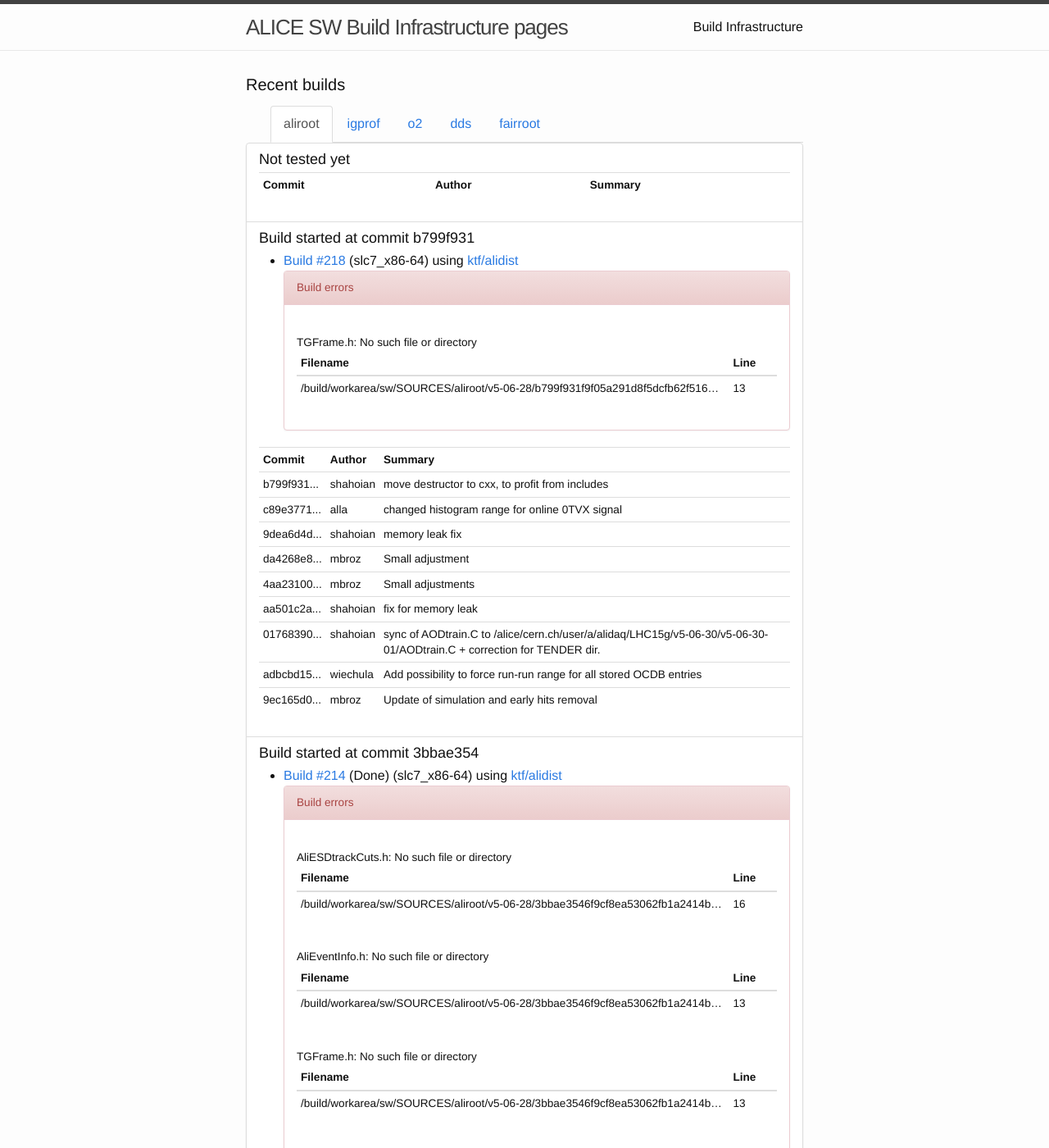
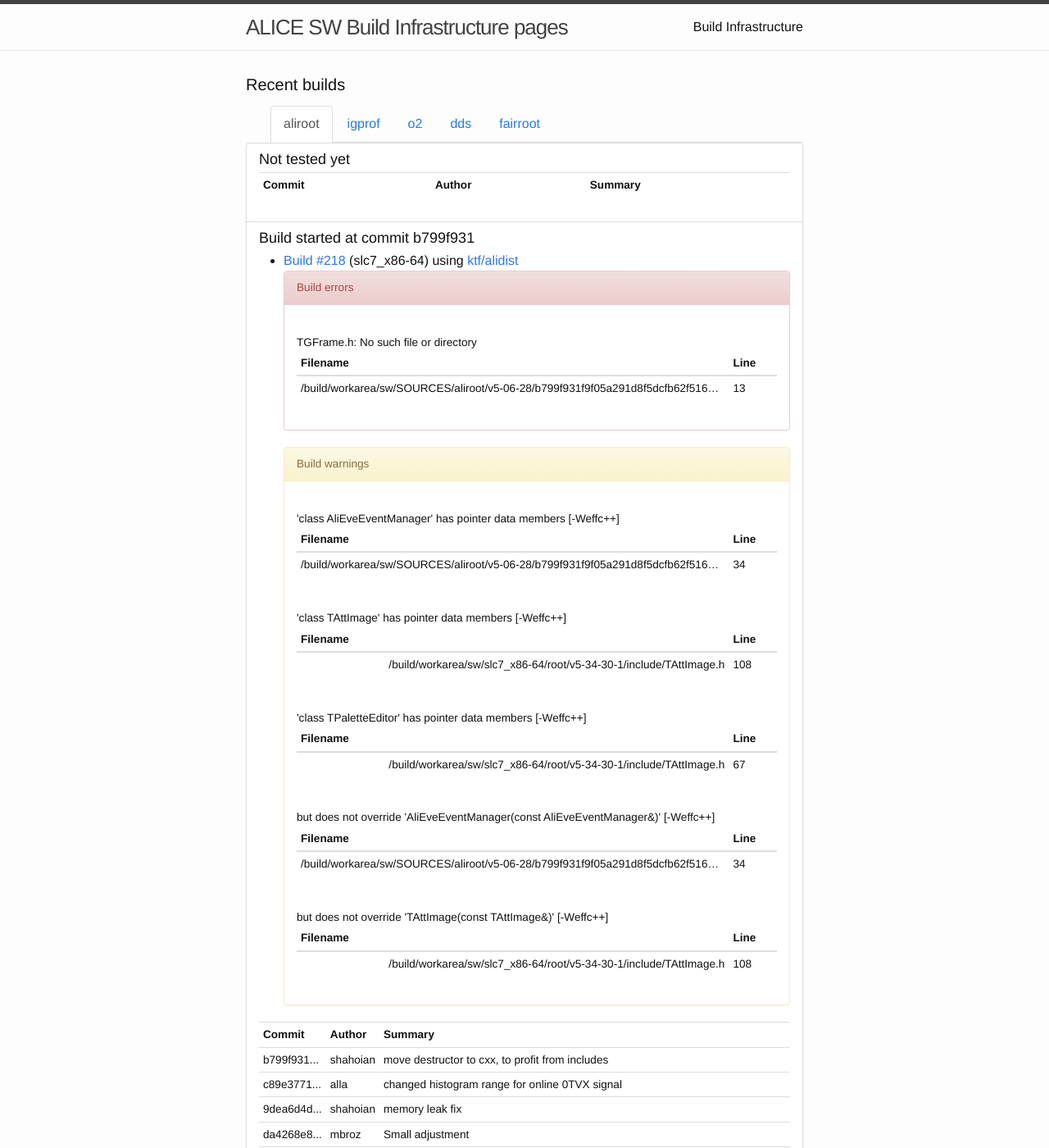
Before and after one commit to alisw/alisw.github.io, a Jekyll site: the page built from index.html, in a window 1280 px wide and 1400 px high. Shown: the whole window at 82% size. Built offline with Jekyll 4.4.1, drawn with Linux system fonts in a browser that asks for light colours; nearby versions of some CDN libraries.

Commit message:
Updated results.

```diff
--- a/_data/warnings.json
+++ b/_data/warnings.json
@@ -229,168 +229,64 @@
           } ]
         }
       }, {
-        "key" : "205",
+        "key" : "218",
         "by_message" : {
           "buckets" : [ {
-            "key" : "'rstride[0]' may be used uninitialized in this function [-Wmaybe-uninitialized]",
+            "key" : "'class AliEveEventManager' has pointer data members [-Weffc++]",
             "filename" : {
               "buckets" : [ {
-                "key" : "../../.././libgfortran/generated/unpack_c10.c",
+                "key" : "/build/workarea/sw/SOURCES/aliroot/v5-06-28/b799f931f9f05a291d8f5dcfb62f51675f0b94dd/EVE/EveBase/AliEveEventManager.h",
                 "line" : {
                   "buckets" : [ {
-                    "key" : "115"
-                  }, {
-                    "key" : "261"
-                  } ]
-                }
-              }, {
-                "key" : "../../.././libgfortran/generated/unpack_c16.c",
-                "line" : {
-                  "buckets" : [ {
-                    "key" : "115"
-                  }, {
-                    "key" : "261"
-                  } ]
-                }
-              }, {
-                "key" : "../../.././libgfortran/generated/unpack_c4.c",
-                "line" : {
-                  "buckets" : [ {
-                    "key" : "115"
-                  }, {
-                    "key" : "261"
-                  } ]
-                }
-              }, {
-                "key" : "../../.././libgfortran/generated/unpack_c8.c",
-                "line" : {
-                  "buckets" : [ {
-                    "key" : "115"
-                  }, {
-                    "key" : "261"
-                  } ]
-                }
-              }, {
-                "key" : "../../.././libgfortran/generated/unpack_i1.c",
-                "line" : {
-                  "buckets" : [ {
-                    "key" : "115"
-                  }, {
-                    "key" : "261"
+                    "key" : "34"
                   } ]
                 }
               } ]
             }
           }, {
-            "key" : "variable 'Ql' set but not used [-Wunused-but-set-variable]",
+            "key" : "'class TAttImage' has pointer data members [-Weffc++]",
             "filename" : {
               "buckets" : [ {
-                "key" : "../../.././libgcc/config/libbid/bid128_div.c",
+                "key" : "/build/workarea/sw/slc7_x86-64/root/v5-34-30-1/include/TAttImage.h",
                 "line" : {
                   "buckets" : [ {
-                    "key" : "1406"
-                  }, {
-                    "key" : "39"
-                  }, {
-                    "key" : "490"
-                  }, {
-                    "key" : "949"
-                  } ]
-                }
-              }, {
-                "key" : "../.././libgcc/config/libbid/bid128_div.c",
-                "line" : {
-                  "buckets" : [ {
-                    "key" : "1406"
-                  }, {
-                    "key" : "39"
-                  }, {
-                    "key" : "490"
-                  }, {
-                    "key" : "949"
-                  } ]
-                }
-              }, {
-                "key" : "../../.././libgcc/config/libbid/bid64_div.c",
-                "line" : {
-                  "buckets" : [ {
-                    "key" : "1374"
-                  }, {
-                    "key" : "523"
-                  }, {
-                    "key" : "937"
-                  } ]
-                }
-              }, {
-                "key" : "../.././libgcc/config/libbid/bid64_div.c",
-                "line" : {
-                  "buckets" : [ {
-                    "key" : "1374"
-                  }, {
-                    "key" : "523"
-                  }, {
-                    "key" : "937"
+                    "key" : "108"
                   } ]
                 }
               } ]
             }
           }, {
-            "key" : "comparison between signed and unsigned integer expressions [-Wsign-compare]",
+            "key" : "'class TPaletteEditor' has pointer data members [-Weffc++]",
             "filename" : {
               "buckets" : [ {
-                "key" : "gengtype-lex.c",
+                "key" : "/build/workarea/sw/slc7_x86-64/root/v5-34-30-1/include/TAttImage.h",
                 "line" : {
                   "buckets" : [ {
-                    "key" : "2652"
-                  } ]
-                }
-              }, {
-                "key" : "/build/workarea/sw/SOURCES/Binutils/2.25/binutils-2_25/ld/ldlex.c",
-                "line" : {
-                  "buckets" : [ {
-                    "key" : "3934"
+                    "key" : "67"
                   } ]
                 }
               } ]
             }
           }, {
-            "key" : "'gets' is deprecated (declared at /usr/include/stdio.h:638) [-Wdeprecated-declarations]",
+            "key" : "but does not override 'AliEveEventManager(const AliEveEventManager&)' [-Weffc++]",
             "filename" : {
               "buckets" : [ {
-                "key" : "../../.././libssp/gets-chk.c",
+                "key" : "/build/workarea/sw/SOURCES/aliroot/v5-06-28/b799f931f9f05a291d8f5dcfb62f51675f0b94dd/EVE/EveBase/AliEveEventManager.h",
                 "line" : {
                   "buckets" : [ {
-                    "key" : "62"
-                  }, {
-                    "key" : "69"
-                  } ]
-                }
-              }, {
-                "key" : "../.././libssp/gets-chk.c",
-                "line" : {
-                  "buckets" : [ {
-                    "key" : "62"
-                  }, {
-                    "key" : "69"
+                    "key" : "34"
                   } ]
                 }
               } ]
             }
           }, {
-            "key" : "'Loc.__ubsan::Location::MemoryLoc' may be used uninitialized in this function [-Wmaybe-uninitialized]",
+            "key" : "but does not override 'TAttImage(const TAttImage&)' [-Weffc++]",
             "filename" : {
               "buckets" : [ {
-                "key" : "../../../.././libsanitizer/ubsan/ubsan_diag.h",
+                "key" : "/build/workarea/sw/slc7_x86-64/root/v5-34-30-1/include/TAttImage.h",
                 "line" : {
                   "buckets" : [ {
-                    "key" : "192"
-                  } ]
-                }
-              }, {
-                "key" : "../../.././libsanitizer/ubsan/ubsan_diag.h",
-                "line" : {
-                  "buckets" : [ {
-                    "key" : "192"
+                    "key" : "108"
                   } ]
                 }
               } ]
@@ -398,7 +294,7 @@
           } ]
         }
       }, {
-        "key" : "203",
+        "key" : "205",
         "by_message" : {
           "buckets" : [ {
             "key" : "'rstride[0]' may be used uninitialized in this function [-Wmaybe-uninitialized]",
```
